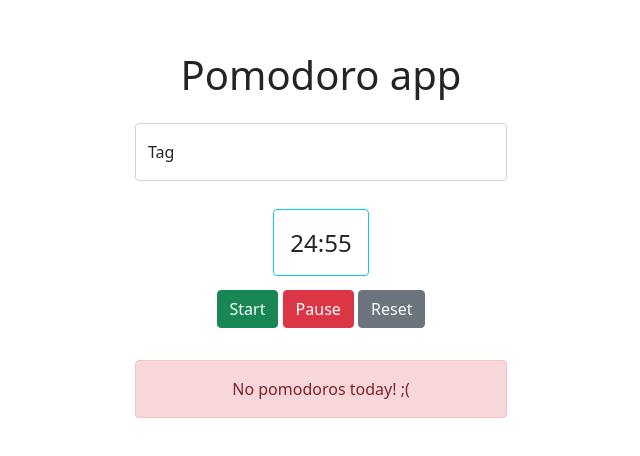
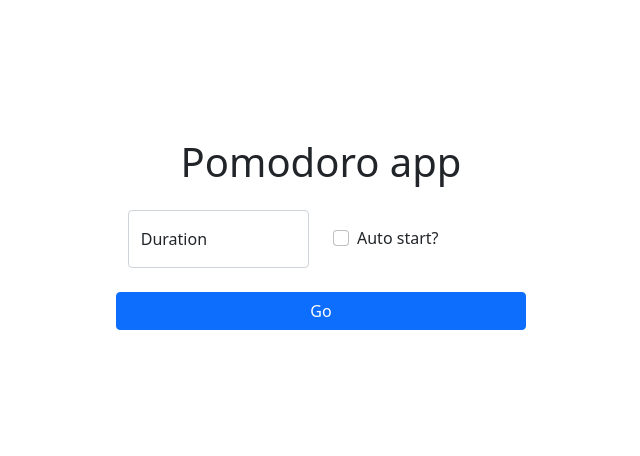
Before and after one commit to davinun99/pomodoro-app, a Next.js app: page / in a window 1280 px wide. Shown: the part 182-638 px from the top of the page, without its empty margins (319-959 px from the left). Built offline with nearby package versions, Linux system fonts and the light colour scheme.

Commit message:
Configuration for pomodoro app

```diff
--- a/package.json
+++ b/package.json
@@ -15,6 +15,7 @@
     "react": "17.0.2",
     "react-bootstrap": "^2.0.0-beta.6",
     "react-dom": "17.0.2",
+    "react-icons": "^4.2.0",
     "react-timer-hook": "^3.0.4"
   },
   "devDependencies": {
--- a/pages/index.js
+++ b/pages/index.js
@@ -1,5 +1,7 @@
-import Main from "../src/components/main";
+import Configuration from "../src/components/configuration";
 
 export default function Home({setHeaderPrefix}) {
-  return ( <Main setHeaderPrefix={setHeaderPrefix}/> );
+	return (
+		<Configuration/>
+	);
 }
--- /dev/null
+++ b/src/components/configuration.jsx
@@ -0,0 +1,50 @@
+import React from 'react'
+import Link from 'next/link';
+import {Container, Row, Col, Form, FloatingLabel, Button} from 'react-bootstrap';
+
+const Configuration = () => {
+    const handleSubmit = e => {
+        e.preventDefault();
+    }
+    return(
+        <Container className="mainContainer d-flex justify-content-center">
+            <div className="h-100 d-flex align-items-center">
+                <Row>
+                    <Col sm="12" className=" mt-5">
+                        <h1 className="text-center">Pomodoro app</h1>
+                    </Col>
+                    <Col sm="12" className="my-3 d-flex justify-content-center">
+                        <Form onSubmit={handleSubmit}>
+                            <Row>
+                                <Col>
+                                    <FloatingLabel
+                                        controlId="floatingInput"
+                                        label="Duration"
+                                        className=""
+                                    >
+                                        <Form.Control type="number" placeholder="25" />
+                                    </FloatingLabel>
+                                </Col>
+                                <Col className="d-flex align-items-center">
+                                    <Form.Check
+                                        type="checkbox"
+                                        id="autoStart"
+                                        label="Auto start?"
+                                    />
+                                </Col>
+                            </Row>
+                            <Row className="mt-4">
+                                {/* <Col sm="12"> */}
+                                    <Link href="/pomodoro">
+                                        <a  className=" col-12 btn btn-primary">Go</a>
+                                    </Link>
+                                {/* </Col> */}
+                            </Row>
+                        </Form>
+                    </Col>
+                </Row>
+            </div>
+        </Container>
+    );
+}
+export default Configuration;
--- a/src/components/main.jsx
+++ b/src/components/main.jsx
@@ -1,6 +1,8 @@
 import React, { useState } from 'react'
 import {Button, Container, Row, Col, Form, FloatingLabel, Alert} from 'react-bootstrap';
 import { useTimer } from 'react-timer-hook';
+import {AiFillSetting} from 'react-icons/ai';
+import Link from 'next/link';
 import { prefix } from '../helpers/utils';
 
 const Main = () => {
@@ -43,6 +45,7 @@ const Main = () => {
         }else{
             resume();
         }
+        audio.play();
     }
     const handleResetTimer = () => {
         restart( get25Min() );
@@ -52,7 +55,12 @@ const Main = () => {
             <div className="h-100 d-flex align-items-center">
                 <Row>
                     <Col sm="12" className=" mt-5">
-                        <h1 className="text-center">Pomodoro app</h1>
+                        <h1 className="text-center"><span className="m-3">Pomodoro app</span>
+                            <Link href="/">
+                                <a className="settings-icon-parent"><AiFillSetting size={30}/></a>
+                            </Link>
+                        </h1>
+
                     </Col>
                     <Col sm="12" className="my-3 d-flex justify-content-center">
                         <Col sm="10" md="6" lg="4">
--- a/src/styles/style.css
+++ b/src/styles/style.css
@@ -1,3 +1,6 @@
 .mainContainer{
     height: 100vh;
 }
+.settings-icon-parent{
+    cursor: pointer;
+}
```
Also changed, not shown: pages/pomodoro.js (added, +9 -0 lines), 1 other file (tests, documents, lock files or other folders).
